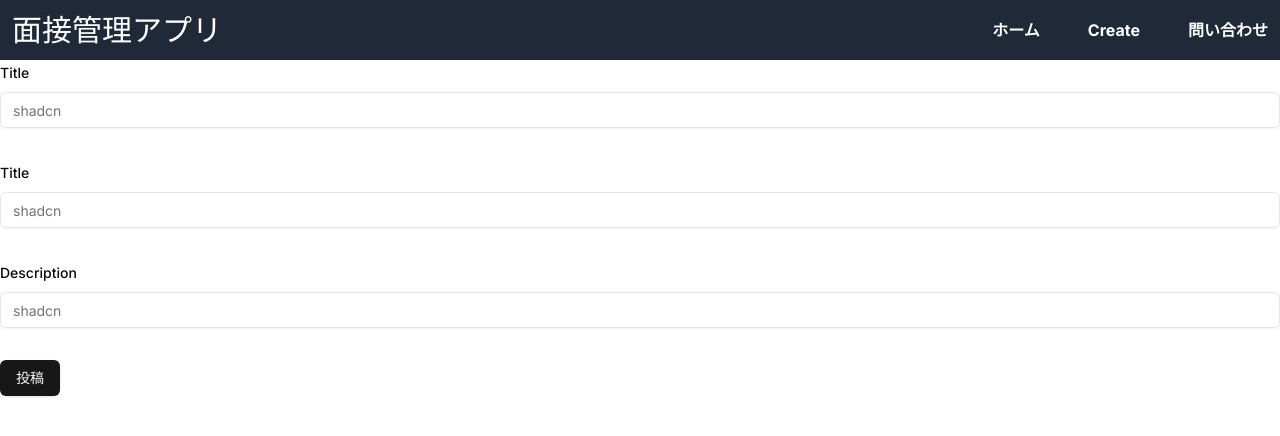
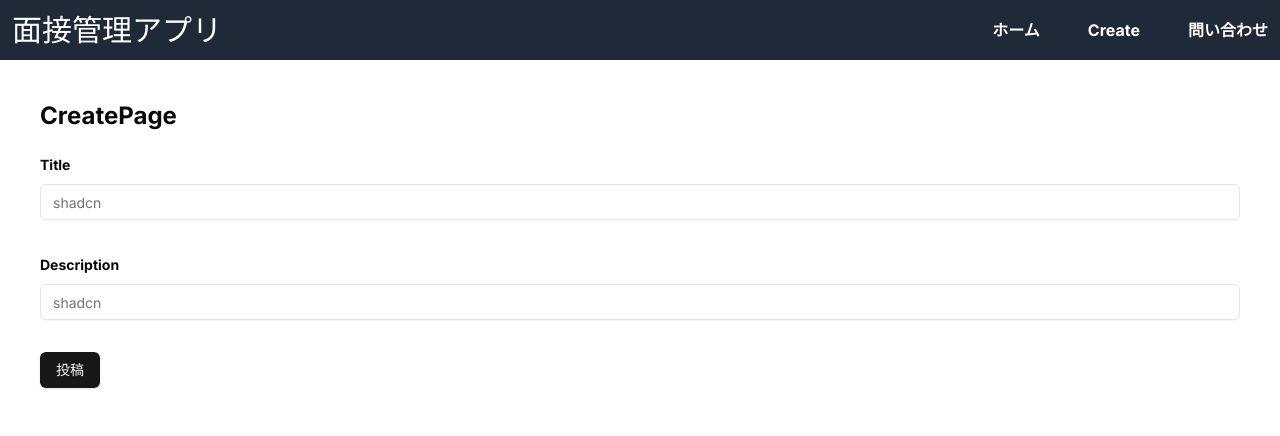
Before and after one commit to ajdjaiuoapooiad/next-port, a Next.js app: page /create-post in a window 1280 px wide. Shown: the top 436 px of the page. Built offline with nearby package versions, Linux system fonts and the light colour scheme.

Commit message:
createPage デザインok

```diff
--- a/app/(dashboard)/create-post/page.tsx
+++ b/app/(dashboard)/create-post/page.tsx
@@ -34,29 +34,17 @@ const CreatePost = () => {
   }
 
   return (
-    <div>
+    <div className="px-10 py-10">
+      <h1 className="text-2xl font-bold pb-5">CreatePage</h1>
       <Form {...form}  >
         <form onSubmit={form.handleSubmit(onSubmit)} className="space-y-8">
+
           <FormField
             control={form.control}
             name="title"
             render={({ field }) => (
               <FormItem>
-                <FormLabel>Title</FormLabel>
-                <FormControl>
-                  <Input placeholder="shadcn" {...field} />
-                </FormControl>
-
-                <FormMessage />
-              </FormItem>
-            )}
-          />
-          <FormField
-            control={form.control}
-            name="title"
-            render={({ field }) => (
-              <FormItem>
-                <FormLabel>Title</FormLabel>
+                <FormLabel className="font-bold">Title</FormLabel>
                 <FormControl>
                   <Input placeholder="shadcn" {...field} />
                 </FormControl>
@@ -70,7 +58,7 @@ const CreatePost = () => {
             name="description"
             render={({ field }) => (
               <FormItem>
-                <FormLabel>Description</FormLabel>
+                <FormLabel className="font-bold">Description</FormLabel>
                 <FormControl>
                   <Input placeholder="shadcn" {...field} />
                 </FormControl>
```
